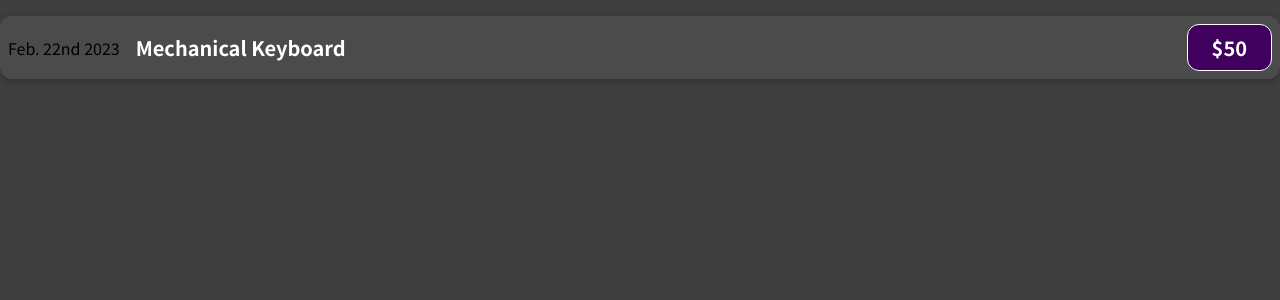
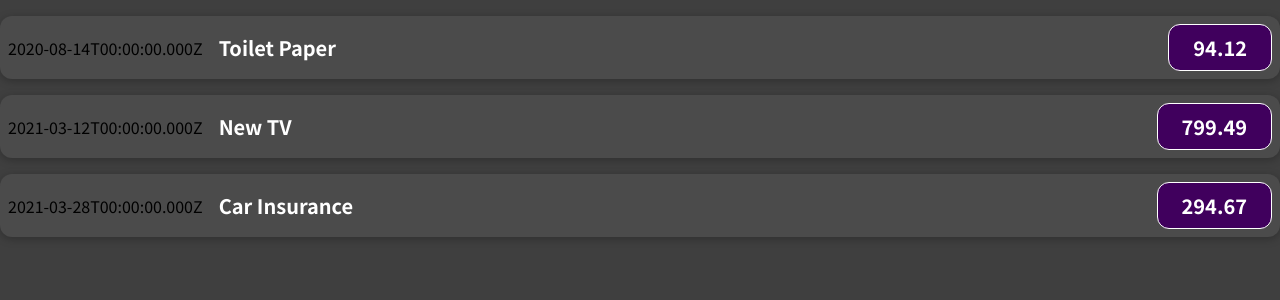
Before and after one commit to HazemPhoenix/react-expense-tracker, a React (Create React App) app: page / in a window 1280 px wide. Shown: the top 300 px of the page. Built offline with nearby package versions, Linux system fonts and the light colour scheme.

Commit message:
first custom component

```diff
--- a/src/App.js
+++ b/src/App.js
@@ -1,9 +1,50 @@
 import ExpenseItem from "./Components/ExpenseItem";
 
 function App() {
+  const expenses = [
+    {
+      id: "e1",
+      title: "Toilet Paper",
+      amount: 94.12,
+      date: new Date(2020, 7, 14),
+    },
+    { id: "e2", title: "New TV", amount: 799.49, date: new Date(2021, 2, 12) },
+    {
+      id: "e3",
+      title: "Car Insurance",
+      amount: 294.67,
+      date: new Date(2021, 2, 28),
+    },
+    {
+      id: "e4",
+      title: "New Desk (Wooden)",
+      amount: 450,
+      date: new Date(2021, 5, 12),
+    },
+  ];
   return (
     <div>
-      <ExpenseItem></ExpenseItem>
+      <div>
+        <ExpenseItem
+          title={expenses[0].title}
+          amount={expenses[0].amount}
+          date={expenses[0].date}
+        ></ExpenseItem>
+      </div>
+      <div>
+        <ExpenseItem
+          title={expenses[1].title}
+          amount={expenses[1].amount}
+          date={expenses[1].date}
+        ></ExpenseItem>
+      </div>
+      <div>
+        <ExpenseItem
+          title={expenses[2].title}
+          amount={expenses[2].amount}
+          date={expenses[2].date}
+        ></ExpenseItem>
+      </div>
     </div>
   );
 }
--- a/src/Components/ExpenseItem.jsx
+++ b/src/Components/ExpenseItem.jsx
@@ -1,13 +1,13 @@
 import React from "react";
 import "./ExpenseItem.css";
 
-function ExpenseItem() {
+function ExpenseItem(props) {
   return (
     <div className="expense-item">
-      <div>Feb. 22nd 2023</div>
+      <div>{props.date.toISOString()}</div>
       <div className="expense-item__description">
-        <h2>Mechanical Keyboard</h2>
-        <div className="expense-item__price">$50</div>
+        <h2>{props.title}</h2>
+        <div className="expense-item__price">{props.amount}</div>
       </div>
     </div>
   );
```
